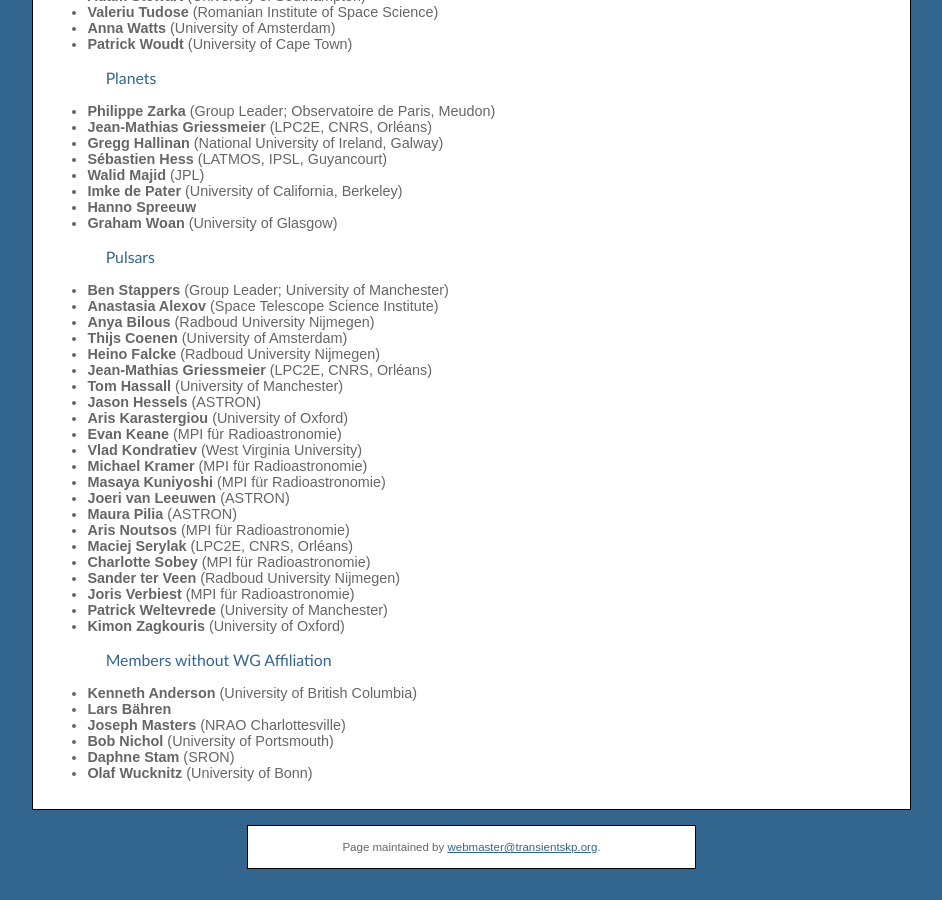
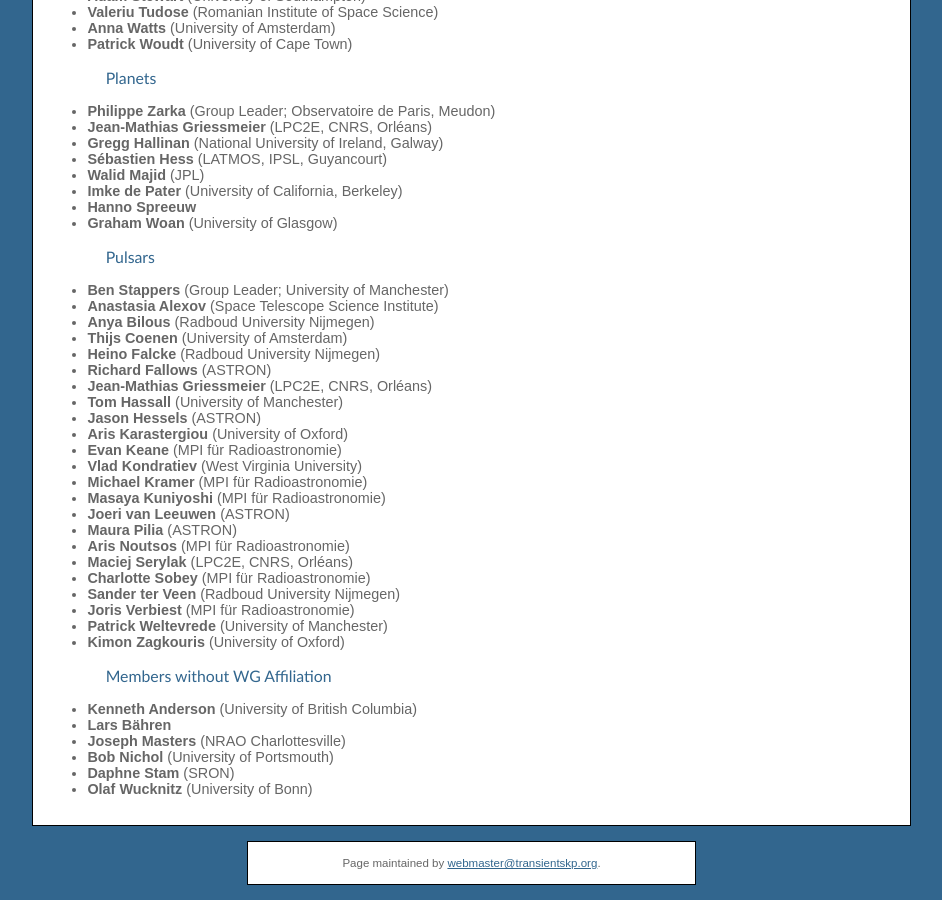
Before and after one commit to transientskp/transientskp.github.com, a Jekyll site: the page built from team/index.html, in a window 1280 px wide and 900 px high, scrolled down 1760 px. Shown: the whole window, without its empty margins (241-1183 px from the left). Built offline with Jekyll 4.4.1, drawn with Linux system fonts in a browser that asks for light colours.

Commit message:
Add Richard Fallows to Pulsars WG

```diff
--- a/team/index.html
+++ b/team/index.html
@@ -132,6 +132,7 @@
   <li><strong>Anya Bilous</strong> (Radboud University Nijmegen)</li>
   <li><strong>Thijs Coenen</strong> (University of Amsterdam)</li>
   <li><strong>Heino Falcke</strong> (Radboud University Nijmegen)</li>
+  <li><strong>Richard Fallows</strong> (ASTRON)</li>
   <li><strong>Jean-Mathias Griessmeier</strong> (LPC2E, CNRS, Orl&eacute;ans)</li>
   <li><strong>Tom Hassall</strong> (University of Manchester)</li>
   <li><strong>Jason Hessels</strong> (ASTRON)</li>
```
